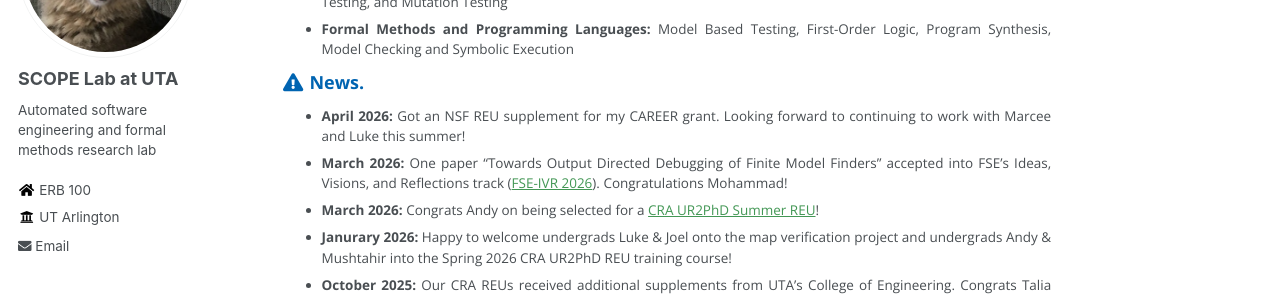
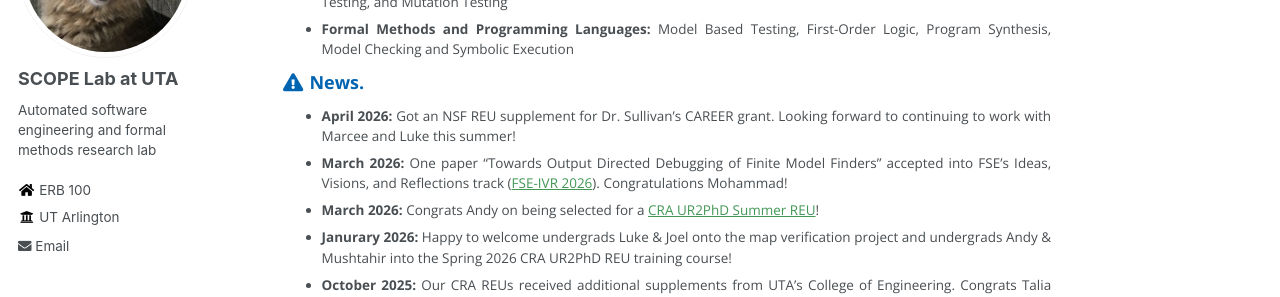
Before and after one commit to SCOPELabUTA/SCOPELabUTA.github.io, a Jekyll site: the page built from _pages/about.md, in a window 1280 px wide and 900 px high, scrolled down 454 px. Shown: the part 153-450 px from the top of the window. Built offline with Jekyll 4.4.1, drawn with Linux system fonts in a browser that asks for light colours.

Commit message:
Update about.md

```diff
--- a/_pages/about.md
+++ b/_pages/about.md
@@ -29,7 +29,7 @@ Checking and Symbolic Execution
 
 ### <i class="fa fa-fw fa-exclamation-triangle" aria-hidden="true"></i> News.
 
-* **April 2026:** Got an NSF REU supplement for my CAREER grant. Looking forward to continuing to work with Marcee and Luke this summer!
+* **April 2026:** Got an NSF REU supplement for Dr. Sullivan's CAREER grant. Looking forward to continuing to work with Marcee and Luke this summer!
 * **March 2026:** One paper "Towards Output Directed Debugging of Finite Model Finders" accepted into FSE's Ideas, Visions, and Reflections track ([FSE-IVR 2026](https://conf.researchr.org/track/fse-2026/fse-2026-ideas-visions-and-reflections)). Congratulations Mohammad!
 * **March 2026:** Congrats Andy on being selected for a [CRA UR2PhD Summer REU](https://cra.org/ur2phd/)!
 * **Janurary 2026:** Happy to welcome undergrads Luke & Joel onto the map verification project and undergrads Andy & Mushtahir into the Spring 2026 CRA UR2PhD REU training course!
```
